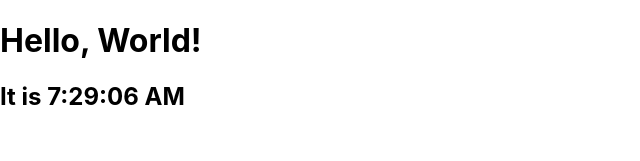
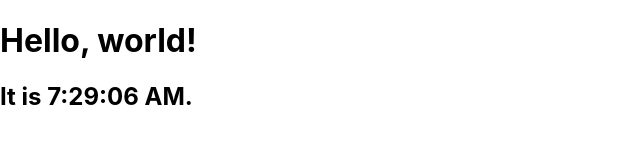
Before and after one commit to kpab/react-schoo, a React (Create React App) app: page / in a window 1280 px wide. Shown: the top 161 px of the page, without its empty margins (0-640 px from the left). Built offline with nearby package versions, Linux system fonts and the light colour scheme.

Commit message:
Clockコンポーネントをクラス型に変更し、renderメソッドを使用して現在の時刻を表示するように修正

```diff
--- a/src/Clock.js
+++ b/src/Clock.js
@@ -1,10 +1,14 @@
-function Clock(props) {
-    return (
-        <div>
-            <h1>Hello, World!</h1>
-            <h2>It is {props.date.toLocaleTimeString()}</h2>
-        </div>
-    )
+import React from 'react'
+
+class Clock extends React.Component {
+    render() {
+        return (
+            <div>
+                <h1>Hello, world!</h1>
+                <h2>It is {this.props.date.toLocaleTimeString()}.</h2>
+            </div>
+        );
+    }
 }
 
 export default Clock;
```
